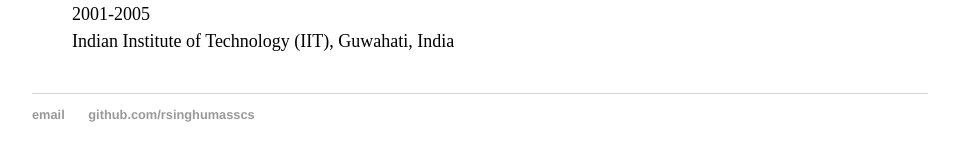
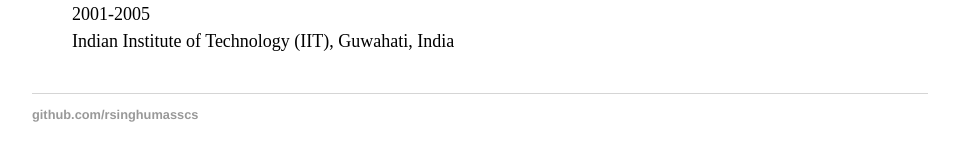
Before and after one commit to rsinghumasscs/rsinghumasscs.github.io, a Jekyll site: the page built from education/index.html, in a window 1280 px wide. Shown: the part 516-677 px from the top of the page, without its empty margins (160-1119 px from the left). Built offline with Jekyll 4.4.1, drawn with Linux system fonts in a browser that asks for light colours.

Commit message:
removing email address

```diff
--- a/_layouts/default.html
+++ b/_layouts/default.html
@@ -21,8 +21,6 @@
 		<footer>
     		<ul>
         		<li><a
-href="mailto:hankquinlanhub@gmail.com">email</a></li>
-        		<li><a
 href="https://github.com/rsinghumasscs">github.com/rsinghumasscs</a></li>
 			</ul>
 		</footer>
```
